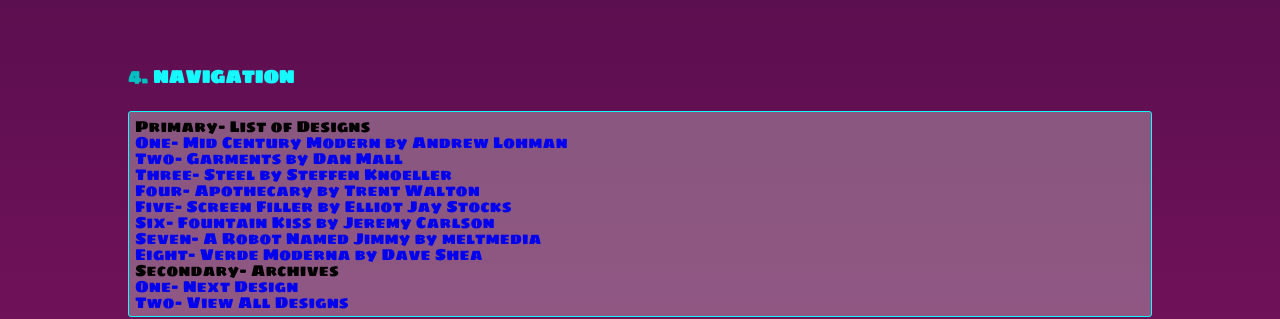
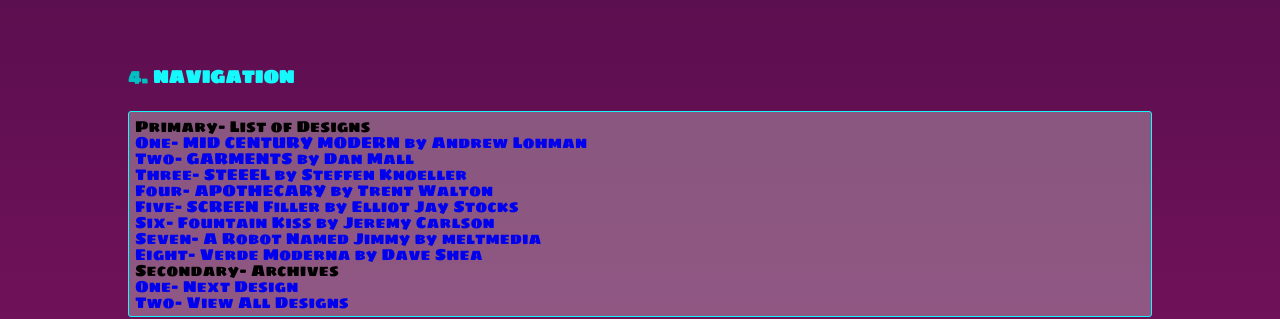
Before and after one commit to ashleyrigby/csszengarden, a website built with Parcel: page style-guide-template/src/index.html in a window 1280 px wide. Shown: the part 1120-1439 px from the top of the page. Built offline with nearby package versions, Linux system fonts and the light colour scheme.

Commit message:
WIREFRAMES

```diff
--- a/style-guide-template/src/index.html
+++ b/style-guide-template/src/index.html
@@ -86,11 +86,11 @@
             <h3>Primary- List of Designs</h3>
             <nav class="cd-primary-nav">
               <ul>
-                <li><a href="#">One- Mid Century Modern by Andrew Lohman</a></li>
-                <li><a href="#">Two- Garments by Dan Mall</a></li>
-                <li><a href="#">Three- Steel by Steffen Knoeller</a></li>
-                <li><a href="#">Four- Apothecary by Trent Walton</a></li>
-                <li><a href="#">Five- Screen Filler by Elliot Jay Stocks</a></li>
+                <li><a href="#">One- MID CENTURY MODERN by Andrew Lohman</a></li>
+                <li><a href="#">Two- GARMENTS by Dan Mall</a></li>
+                <li><a href="#">Three- STEEEL by Steffen Knoeller</a></li>
+                <li><a href="#">Four- APOTHECARY by Trent Walton</a></li>
+                <li><a href="#">Five- SCREEN Filler by Elliot Jay Stocks</a></li>
                 <li><a href="#">Six- Fountain Kiss by Jeremy Carlson</a></li>
                 <li><a href="#">Seven- A Robot Named Jimmy by meltmedia</a></li>
                 <li><a href="#">Eight- Verde Moderna by Dave Shea</a></li>
```
